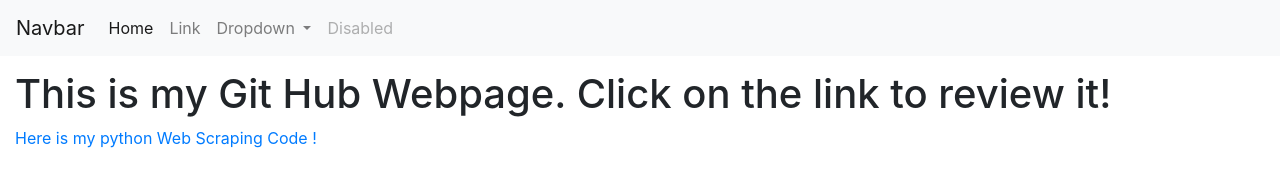
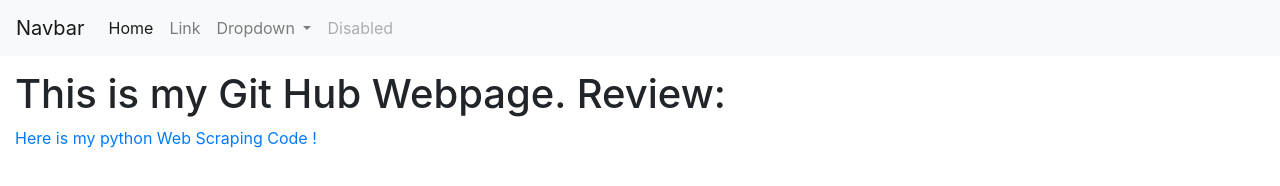
Before and after one commit to afesl007/afesl007.github.io, a plain HTML site: page index.html in a window 1280 px wide. Drawn offline with nearby package versions, Linux system fonts and the light colour scheme.

Commit message:
text change

```diff
--- a/index.html
+++ b/index.html
@@ -59,7 +59,7 @@
 		<div style="margin-top: 70px" class="container-fluid">
 
 
-			<h1> This is my Git Hub Webpage. Click on the link to review it! </h1>
+			<h1> This is my Git Hub Webpage. Review: </h1>
 			<a href="https://github.com/afesl007/afesl007.github.io/blob/master/webScrapingMessage.py">Here is my python Web Scraping Code !</a>
 
 		</div>
```
